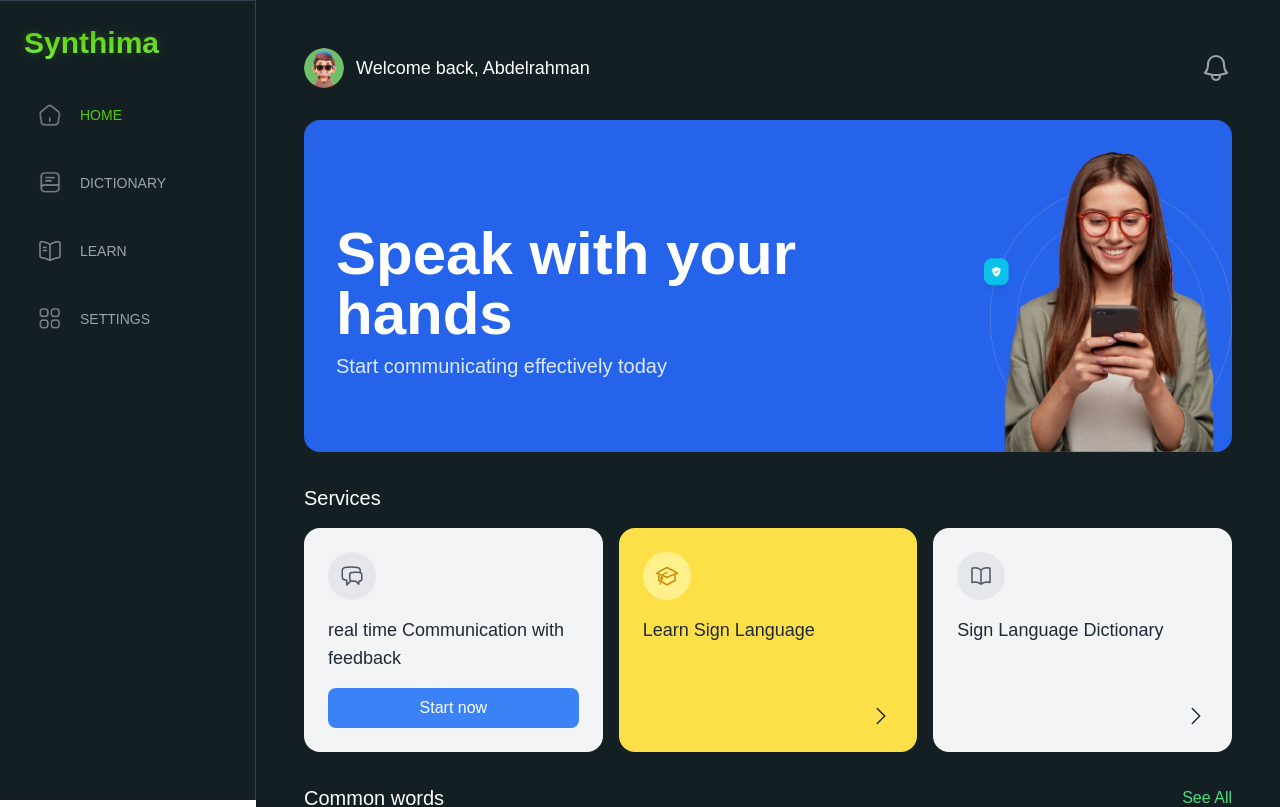
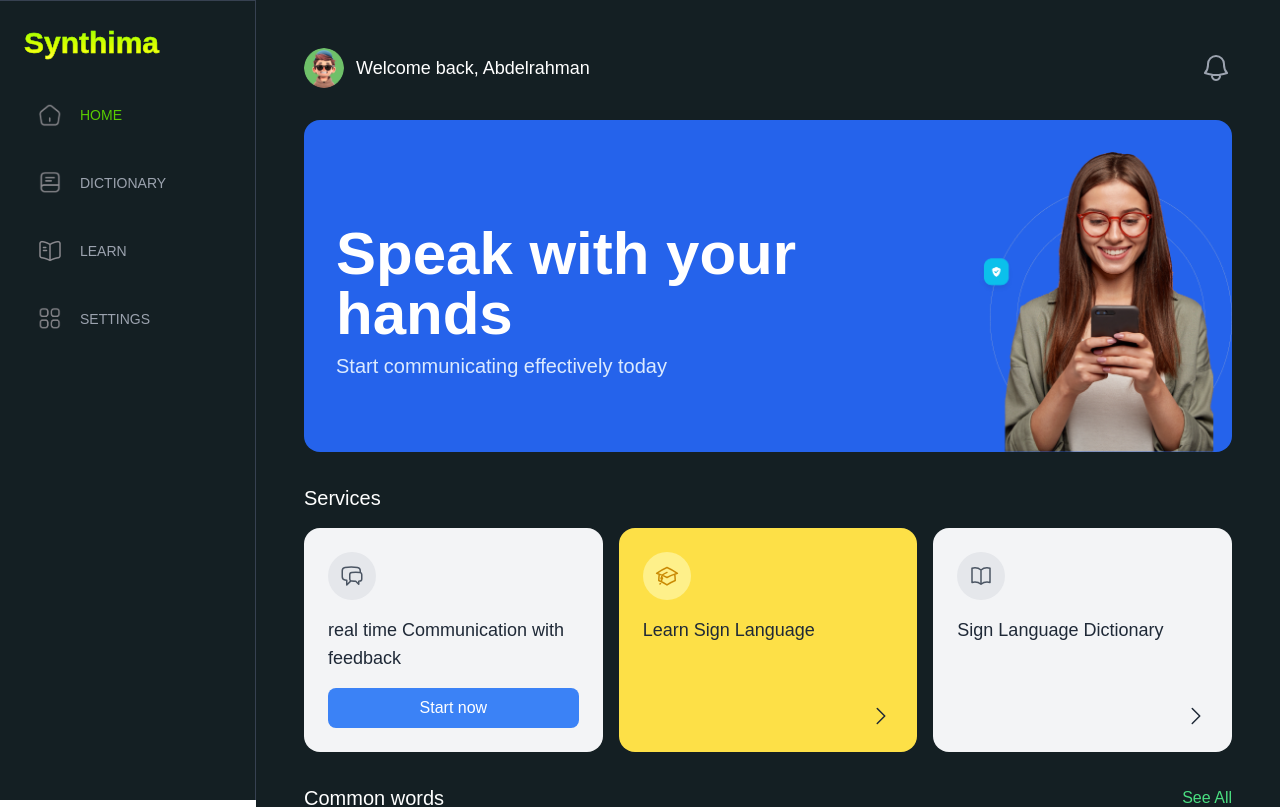
Before and after one commit to SeifEldin15/Sign-Language-Website, a React (Vite) app: page / in a window 1280 px wide. Shown: the top 807 px of the page. Built offline with nearby package versions, Linux system fonts and the light colour scheme.

Commit message:
Test logo 2

```diff
--- a/src/Global.css
+++ b/src/Global.css
@@ -37,7 +37,6 @@ body {
   -webkit-background-clip: text;
   background-clip: text;
   color: transparent;
-  text-shadow:
-    0 0 10px rgba(88, 204, 2, 0.2),
-    0 0 15px rgba(125, 235, 78, 0.1);
+  -webkit-text-stroke: 0.5px rgba(88, 204, 2, 0.4);
+  filter: brightness(1.8) contrast(1.4) saturate(1.5);
 }
```
